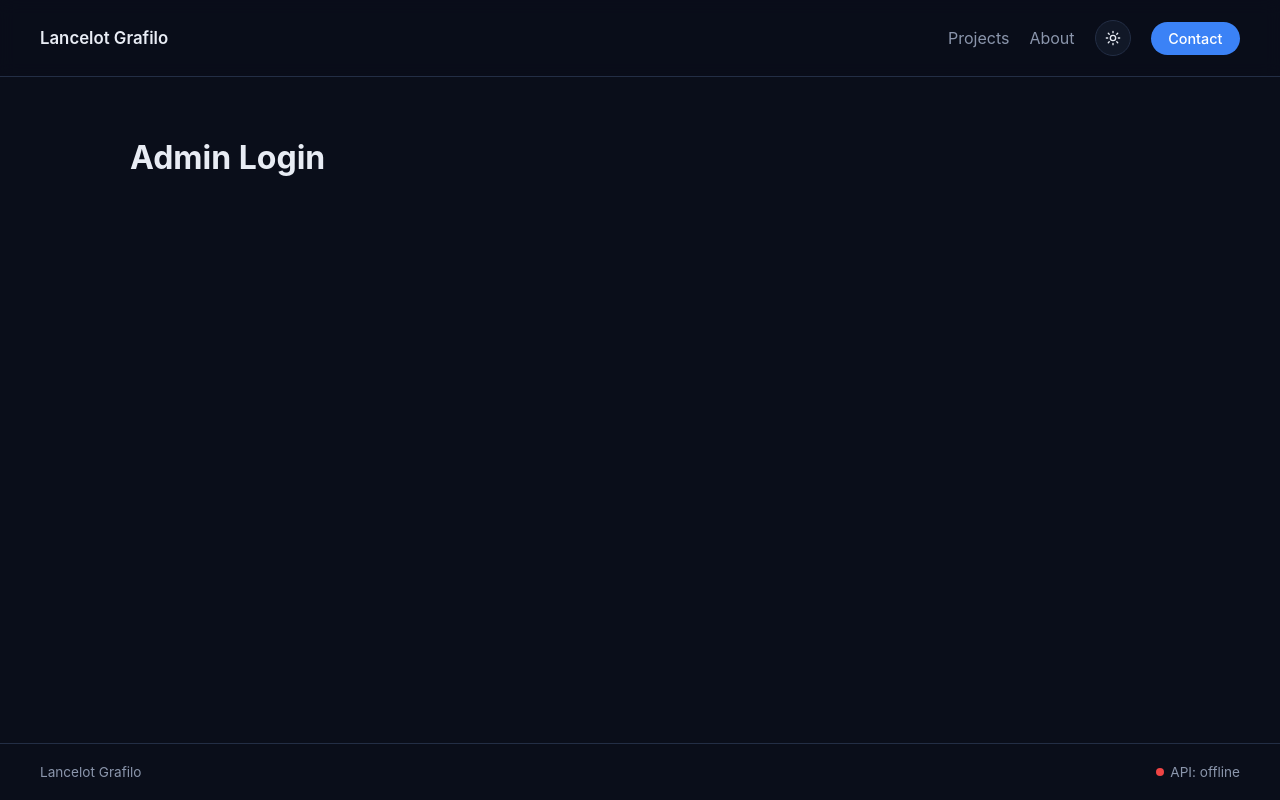
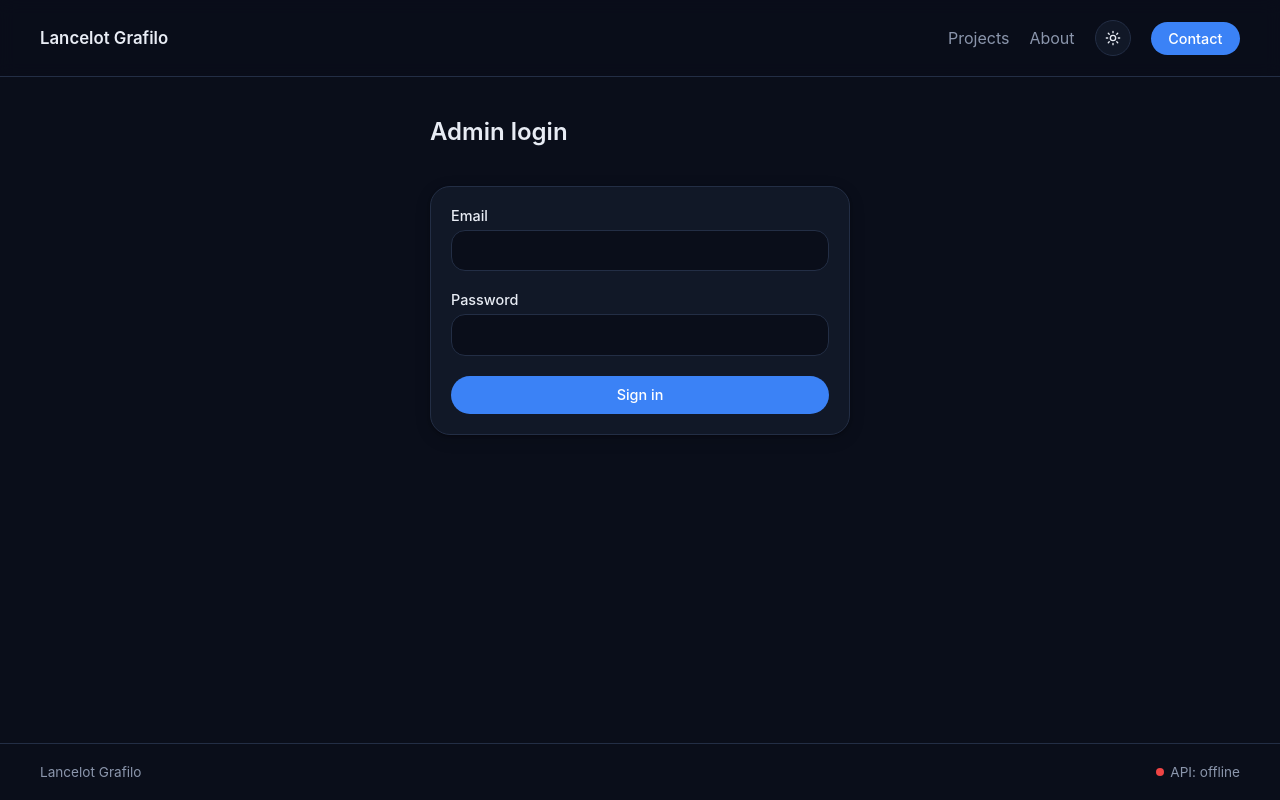
Before and after one commit to lancelotgrafilo/lancelot-grafilo-fullstack, a React (Vite) app in the folder client/: page /admin/login in a window 1280 px wide. Built offline with nearby package versions, Linux system fonts and the light colour scheme; no server answers.

Commit message:
feat: add login page, auth context, and protected admin route

```diff
--- a/client/src/App.jsx
+++ b/client/src/App.jsx
@@ -1,5 +1,6 @@
 import { Routes, Route } from 'react-router-dom'
 import Layout from './components/Layout.jsx'
+import RequireAuth from './components/RequireAuth.jsx'
 import Home from './pages/Home.jsx'
 import Projects from './pages/Projects.jsx'
 import ProjectDetail from './pages/ProjectDetail.jsx'
@@ -21,7 +22,9 @@ export default function App() {
         <Route path="/contact" element={<Contact />} />
         <Route path="/status" element={<Status />} />
         <Route path="/admin/login" element={<AdminLogin />} />
-        <Route path="/admin" element={<AdminDashboard />} />
+        <Route element={<RequireAuth />}>
+          <Route path="/admin" element={<AdminDashboard />} />
+        </Route>
         <Route path="*" element={<NotFound />} />
       </Route>
     </Routes>
--- /dev/null
+++ b/client/src/components/RequireAuth.jsx
@@ -0,0 +1,18 @@
+import { Navigate, Outlet, useLocation } from 'react-router-dom'
+import { useAuth } from '../context/AuthContext.jsx'
+import LoadingState from './ui/LoadingState.jsx'
+
+export default function RequireAuth() {
+  const { user, checking } = useAuth()
+  const location = useLocation()
+
+  if (checking) {
+    return <LoadingState label="Checking session..." />
+  }
+
+  if (!user) {
+    return <Navigate to="/admin/login" replace state={{ from: location }} />
+  }
+
+  return <Outlet />
+}
--- /dev/null
+++ b/client/src/context/AuthContext.jsx
@@ -0,0 +1,45 @@
+import { createContext, useContext, useEffect, useState, useCallback } from 'react'
+
+const AuthContext = createContext(null)
+
+export function AuthProvider({ children }) {
+  const [user, setUser] = useState(null)
+  const [checking, setChecking] = useState(true)
+
+  const refresh = useCallback(async () => {
+    try {
+      const res = await fetch('/api/auth/me', { credentials: 'same-origin' })
+      if (res.ok) {
+        setUser(await res.json())
+      } else {
+        setUser(null)
+      }
+    } catch {
+      setUser(null)
+    } finally {
+      setChecking(false)
+    }
+  }, [])
+
+  useEffect(() => {
+    refresh()
+  }, [refresh])
+
+  function logout() {
+    setUser(null)
+  }
+
+  return (
+    <AuthContext.Provider value={{ user, checking, refresh, logout }}>
+      {children}
+    </AuthContext.Provider>
+  )
+}
+
+export function useAuth() {
+  const context = useContext(AuthContext)
+  if (!context) {
+    throw new Error('useAuth must be used within an AuthProvider')
+  }
+  return context
+}
--- /dev/null
+++ b/client/src/hooks/useCsrf.js
@@ -0,0 +1,6 @@
+export async function fetchCsrfToken() {
+  const res = await fetch('/api/auth/csrf-token', { credentials: 'same-origin' })
+  if (!res.ok) throw new Error('Could not prepare a secure session')
+  const data = await res.json()
+  return data.csrfToken
+}
--- a/client/src/main.jsx
+++ b/client/src/main.jsx
@@ -3,14 +3,17 @@ import { StrictMode } from 'react'
 import { createRoot } from 'react-dom/client'
 import { BrowserRouter } from 'react-router-dom'
 import { ThemeProvider } from './context/ThemeContext.jsx'
+import { AuthProvider } from './context/AuthContext.jsx'
 import App from './App.jsx'
 
 createRoot(document.getElementById('root')).render(
   <StrictMode>
     <ThemeProvider>
-      <BrowserRouter>
-        <App />
-      </BrowserRouter>
+      <AuthProvider>
+        <BrowserRouter>
+          <App />
+        </BrowserRouter>
+      </AuthProvider>
     </ThemeProvider>
   </StrictMode>,
 )
--- a/client/src/pages/AdminLogin.jsx
+++ b/client/src/pages/AdminLogin.jsx
@@ -1,3 +1,117 @@
+import { useState } from 'react'
+import { useNavigate, useLocation, Navigate } from 'react-router-dom'
+import { useAuth } from '../context/AuthContext.jsx'
+import { fetchCsrfToken } from '../hooks/useCsrf.js'
+import Button from '../components/ui/Button.jsx'
+import Card from '../components/ui/Card.jsx'
+import SectionHeader from '../components/ui/SectionHeader.jsx'
+
 export default function AdminLogin() {
-  return <h1>Admin Login</h1>
+  const { user, checking, refresh } = useAuth()
+  const navigate = useNavigate()
+  const location = useLocation()
+
+  const [email, setEmail] = useState('')
+  const [password, setPassword] = useState('')
+  const [error, setError] = useState('')
+  const [submitting, setSubmitting] = useState(false)
+
+  if (!checking && user) {
+    const redirectTo = location.state?.from?.pathname || '/admin'
+    return <Navigate to={redirectTo} replace />
+  }
+
+  async function handleSubmit(e) {
+    e.preventDefault()
+    if (submitting) return
+
+    setError('')
+    setSubmitting(true)
+
+    try {
+      const csrfToken = await fetchCsrfToken()
+
+      const res = await fetch('/api/auth/login', {
+        method: 'POST',
+        credentials: 'same-origin',
+        headers: {
+          'Content-Type': 'application/json',
+          'x-csrf-token': csrfToken,
+        },
+        body: JSON.stringify({ email: email.trim(), password }),
+      })
+
+      if (res.ok) {
+        await refresh()
+        const redirectTo = location.state?.from?.pathname || '/admin'
+        navigate(redirectTo, { replace: true })
+        return
+      }
+
+      const data = await res.json().catch(() => ({}))
+      setError(data.error || 'Login failed. Please try again.')
+    } catch {
+      setError('Could not reach the server. Please try again in a moment.')
+    } finally {
+      setSubmitting(false)
+    }
+  }
+
+  return (
+    <div style={{ maxWidth: 420, margin: '0 auto' }}>
+      <SectionHeader title="Admin login" />
+      <Card>
+        <form onSubmit={handleSubmit} noValidate>
+          <div style={{ marginBottom: 'var(--space-md)' }}>
+            <label htmlFor="email" style={{ display: 'block', marginBottom: '0.35rem', fontSize: '0.9rem', fontWeight: 500 }}>
+              Email
+            </label>
+            <input
+              id="email"
+              type="email"
+              autoComplete="username"
+              value={email}
+              onChange={(e) => setEmail(e.target.value)}
+              style={inputStyle}
+            />
+          </div>
+
+          <div style={{ marginBottom: 'var(--space-md)' }}>
+            <label htmlFor="password" style={{ display: 'block', marginBottom: '0.35rem', fontSize: '0.9rem', fontWeight: 500 }}>
+              Password
+            </label>
+            <input
+              id="password"
+              type="password"
+              autoComplete="current-password"
+              value={password}
+              onChange={(e) => setPassword(e.target.value)}
+              style={inputStyle}
+            />
+          </div>
+
+          {error && (
+            <p role="alert" style={{ color: 'var(--color-danger)', marginTop: 0 }}>
+              {error}
+            </p>
+          )}
+
+          <Button type="submit" disabled={submitting} style={{ width: '100%' }}>
+            {submitting ? 'Signing in...' : 'Sign in'}
+          </Button>
+        </form>
+      </Card>
+    </div>
+  )
 }
+
+const inputStyle = {
+  width: '100%',
+  padding: '0.65rem 1rem',
+  borderRadius: 'var(--radius-md)',
+  border: '1px solid var(--color-border)',
+  background: 'var(--color-bg)',
+  color: 'var(--color-text)',
+  fontSize: '0.95rem',
+  fontFamily: 'inherit',
+}
```
